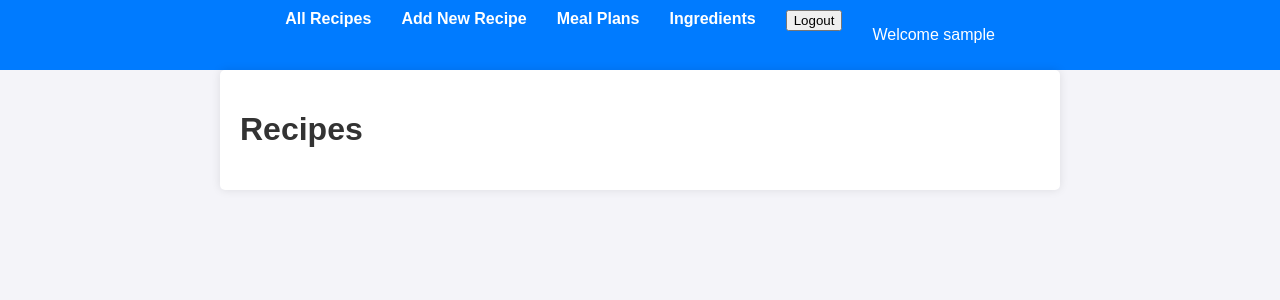
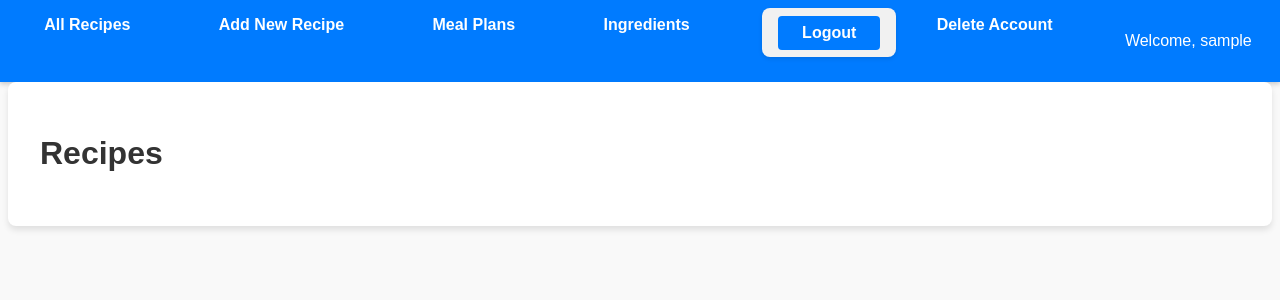
Before and after one commit to SaeginChang/cs412, a Django app: page /project/ in a window 1280 px wide. Shown: the top 300 px of the page. Run offline with Django 5.2, Linux system fonts and the light colour scheme; the visitor is signed in with stand-in values (Sample User, id 1); data that the repository does not hold is empty.

Commit message:
css file for project

```diff
--- a/project/admin.py
+++ b/project/admin.py
@@ -2,9 +2,9 @@ from django.contrib import admin
 from .models import *
 
 # Register your models here.
-admin.site.register(User)
 admin.site.register(Recipe)
 admin.site.register(Ingredient)
 admin.site.register(RecipeIngredient)
 admin.site.register(MealPlan)
 admin.site.register(MealPlanRecipe)
+admin.site.register(InstructionStep)
--- a/project/templates/project/base.html
+++ b/project/templates/project/base.html
@@ -16,35 +16,51 @@
                     <a href="{% url 'recipe_list' %}">All Recipes</a>
                 </li>
 
+                <!-- Recipe Create -->
                 <li>
-                <!-- Recipe Create -->
                     <a href="{% url 'create_recipe' %}">Add New Recipe</a>
                 </li>
 
+                <!-- Meal Plan List -->
                 <li>
-                <!-- Meal Plan List -->
                     <a href="{% url 'mealplan_list' %}">Meal Plans</a>
                 </li>
 
+                <!-- Ingredient List -->
                 <li>
-                <!-- Ingredient List -->
                     <a href="{% url 'show_all_ingredients' %}">Ingredients</a>
                 </li>
 
+                <!-- Login/Logout -->
+                {% if user.is_authenticated %}
+                    <!-- Logout -->
                     <li>
-                <!-- Login Logout -->
-                {% if user.is_authenticated %}
-
                         <form method="post" action="{% url 'logout' %}" style="display:inline;">
                             {% csrf_token %}
                             <button type="submit">Logout</button>
                         </form>
-                    <li><p>Welcome {{ user.username }}</p></li>
-                {% else %}
-                    <a href="{% url 'login' %}">Login</a>
-                {% endif %}
                     </li>
 
+                    <!-- Delete Account -->
+                    <li>
+                        <a href="{% url 'delete_account' %}">Delete Account</a>
+                    </li>
+
+                    <!-- Welcome Message -->
+                    <li>
+                        <p>Welcome, {{ user.username }}</p>
+                    </li>
+                {% else %}
+                    <!-- Login -->
+                    <li>
+                        <a href="{% url 'login' %}">Login</a>
+                    </li>
+
+                    <!-- Register -->
+                    <li>
+                        <a href="{% url 'register' %}">Register</a>
+                    </li>
+                {% endif %}
             </ul>
         </nav>
     </header>
--- a/project/templates/project/recipe_list.html
+++ b/project/templates/project/recipe_list.html
@@ -7,7 +7,8 @@
 <ul>
     {% for recipe in recipes %}
         <li>
-            <strong>{{ recipe.title }}</strong> by {{ recipe.user.username|default:"Unknown" }}<br>
+            <a href="{% url 'recipe_detail' recipe.pk %}"><strong>{{ recipe.title }}</strong></a>
+            by {{ recipe.user.username|default:"Unknown" }}<br>
             Cooking Time: {{ recipe.cooking_time }} minutes<br>
             Difficulty: {{ recipe.difficulty_level }}
         </li>
--- a/project/urls.py
+++ b/project/urls.py
@@ -1,18 +1,29 @@
 from django.urls import path
 from . import views
 from django.contrib.auth import views as auth_views
+from .views import *
 
 urlpatterns = [
     # Authentication
-    path('login/', auth_views.LoginView.as_view(template_name='project/login.html'), name='login'),
+    path('login/', CustomLoginView.as_view(), name='login'),
     path('logout/', auth_views.LogoutView.as_view(template_name='project/logout.html'), name='logout'),
+
+    # USER
+    path('register/', register_user, name='register'),
+    path('delete_account/', delete_user, name='delete_account'),
 
     # Home / Recipe URLs
     path('', views.RecipeListView.as_view(), name='recipe_list'),  # Home Page showing all recipes
-    path('recipe/<int:pk>/', views.RecipeDetailView.as_view(), name='show_recipe'),
+    path('recipe/<int:pk>/', views.RecipeDetailView.as_view(), name='recipe_detail'),
     path('recipe/create/', views.RecipeCreateView.as_view(), name='create_recipe'),
     path('recipe/<int:pk>/update/', views.RecipeUpdateView.as_view(), name='update_recipe'),
     path('recipe/<int:pk>/delete/', views.RecipeDeleteView.as_view(), name='delete_recipe'),
+
+    # Instructions URLs
+    path('recipe/<int:recipe_pk>/add-step/', AddInstructionStepView.as_view(), name='add_instruction_step'),
+    path('instruction/<int:pk>/update/', UpdateInstructionStepView.as_view(), name='update_instruction_step'),
+    path('instruction/<int:pk>/delete/', DeleteInstructionStepView.as_view(), name='delete_instruction_step'),
+
 
     # Ingredient URLs
     path('ingredients/', views.IngredientListView.as_view(), name='show_all_ingredients'),
--- a/project/views.py
+++ b/project/views.py
@@ -2,11 +2,16 @@ from django.forms import BaseModelForm
 from django.http import HttpResponse
 from django.views.generic import ListView, DetailView, CreateView, UpdateView, DeleteView
 from django.views.generic.edit import FormMixin
-from django.urls import reverse_lazy
-from .models import Recipe, Ingredient, MealPlan, MealPlan, MealPlanRecipe
-from .forms import RecipeForm, MealPlanForm, MealPlanRecipeForm, IngredientForm
-from django.shortcuts import redirect
+from django.urls import reverse_lazy, reverse
+from .models import *
+from .forms import *
+from django.shortcuts import *
 from django.contrib.auth.mixins import LoginRequiredMixin, UserPassesTestMixin
+from django.contrib.auth.views import LoginView
+from django.contrib import messages
+from django.contrib.auth.decorators import login_required
+from django.contrib.auth import get_user_model
+
 
 # Recipe Views
 class RecipeListView(ListView):
@@ -23,10 +28,11 @@ class RecipeCreateView(CreateView):
     model = Recipe
     form_class = RecipeForm
     template_name = 'project/recipe_form.html'
-    success_url = '/recipes/'
+    success_url = reverse_lazy('recipe_list')
 
     def form_valid(self, form: BaseModelForm) -> HttpResponse:
-        form.instance.user = self.request.user
+        form.instance.user = get_user_model().objects.get(pk=self.request.user.pk)
+        messages.success(self.request, 'Recipe created successfully')
         return super().form_valid(form)
 
 class RecipeUpdateView(UpdateView):
@@ -39,6 +45,45 @@ class RecipeDeleteView(DeleteView):
     model = Recipe
     template_name = 'project/recipe_confirm_delete.html'
     success_url = reverse_lazy('recipe_list')
+
+# Instruction Views
+class AddInstructionStepView(CreateView):
+    model = InstructionStep
+    fields = ['step_number', 'description']
+    template_name = 'project/instruction_form.html'
+
+    def form_valid(self, form):
+        form.instance.recipe = get_object_or_404(Recipe, pk=self.kwargs['recipe_pk'])
+        return super().form_valid(form)
+
+    def get_context_data(self, **kwargs):
+        # Add the recipe to the context
+        context = super().get_context_data(**kwargs)
+        context['recipe'] = get_object_or_404(Recipe, pk=self.kwargs['recipe_pk'])
+        return context
+
+    def get_success_url(self) -> str:
+        return reverse_lazy('recipe_detail', kwargs={'pk': self.kwargs['recipe_pk']})
+
+class UpdateInstructionStepView(UpdateView):
+    model = InstructionStep
+    fields = ['step_number', 'description']
+    template_name = 'project/instruction_form.html'
+
+    def get_context_data(self, **kwargs):
+        context = super().get_context_data(**kwargs)
+        context['recipe'] = self.object.recipe  # Add the related recipe to the context
+        return context
+
+    def get_success_url(self):
+        return reverse_lazy('recipe_detail', kwargs={'pk': self.object.recipe.pk})
+
+class DeleteInstructionStepView(DeleteView):
+    model = InstructionStep
+    template_name = 'project/instruction_confirm_delete.html'
+
+    def get_success_url(self) -> str:
+        return reverse_lazy('recipe_detail', kwargs={'pk': self.object.recipe.pk})
 
 # Ingredient Views
 class IngredientListView(ListView):
@@ -72,7 +117,7 @@ class CreateMealPlanView(CreateView):
     model = MealPlan
     form_class = MealPlanForm
     template_name = 'project/mealplan_form.html'
-    success_url = '/mealplans/'
+    success_url = reverse_lazy('mealplan_list')
 
     def form_valid(self, form: BaseModelForm) -> HttpResponse:
         form.instance.user = self.request.user
@@ -87,21 +132,52 @@ class AddRecipesToMealPlanView(CreateView):
         form.instance.meal_plan_id = self.kwargs['pk']
         return super().form_valid(form)
 
+    def get_success_url(self):
+        return reverse('show_mealplan', kwargs={'pk': self.kwargs['pk']})
+
 class UpdateMealPlanView(LoginRequiredMixin, UserPassesTestMixin, UpdateView):
     model = MealPlan
     form_class = MealPlanForm
     template_name = 'project/mealplan_form.html'
-    success_url = '/mealplans/'
+    success_url = reverse_lazy('mealplan_list')
 
     def test_func(self):
         mealplan = self.get_object()
         return self.request.user == mealplan.user # only allow owner to edit
 
-class DeleteMealPlanView(DeleteView):
+class DeleteMealPlanView(LoginRequiredMixin, UserPassesTestMixin, DeleteView):
     model = MealPlan
     template_name = 'project/mealplan_confirm_delete.html'
-    success_url = '/mealplans/'
+    success_url = reverse_lazy('mealplan_list')
 
     def test_func(self):
             mealplan = self.get_object()
             return self.request.user == mealplan.user # only allow owner to delete
+
+
+# Login Authentication Helper
+class CustomLoginView(LoginView):
+    template_name = 'project/login.html'
+
+    def get_success_url(self) -> str:
+        return self.request.GET.get('next') or reverse('recipe_list')
+
+# User Creation / Delete
+def register_user(request):
+    if request.method == 'POST':
+        form = UserRegisterForm(request.POST)
+        if form.is_valid():
+            form.save()
+            messages.success(request, 'Your account has been created! You can now log in.')
+            return redirect('login')
+    else:
+        form = UserRegisterForm()
+    return render(request, 'project/register.html', {'form': form})
+
+def delete_user(request):
+    if request.method == 'POST':
+        user = request.user
+        user.delete()
+        messages.success(request, 'Your account has been deleted')
+        return redirect('login')
+    return render(request, 'project/delete_user.html')
--- a/static/project_styles.css
+++ b/static/project_styles.css
@@ -1,55 +1,190 @@
+/* General Styles */
 body {
     font-family: Arial, sans-serif;
     margin: 0;
     padding: 0;
-    background-color: #f4f4f9;
+    background-color: #f9f9f9;
     color: #333;
 }
 
 header {
     background-color: #007bff;
-    padding: 10px 0;
     color: white;
-    text-align: center;
+    padding: 1rem 0;
+    box-shadow: 0 2px 5px rgba(0, 0, 0, 0.2);
 }
 
-.navbar {
+header nav ul.navbar {
     list-style: none;
+    display: flex;
+    justify-content: space-around;
     padding: 0;
-    display: flex;
-    justify-content: center;
     margin: 0;
 }
 
-.navbar li {
-    margin: 0 15px;
+header nav ul.navbar li {
+    margin: 0 10px;
 }
 
-.navbar a {
+header nav ul.navbar li a {
+    color: white;
     text-decoration: none;
+    font-weight: bold;
+    padding: 0.5rem 1rem;
+    border-radius: 5px;
+    transition: background-color 0.3s ease;
+}
+
+header nav ul.navbar li a:hover {
+    background-color: #0056b3;
+}
+
+main {
+    padding: 2rem;
+    max-width: 1200px;
+    margin: 0 auto;
+    background-color: #fff;
+    box-shadow: 0 4px 6px rgba(0, 0, 0, 0.1);
+    border-radius: 8px;
+}
+
+/* Forms */
+form {
+    margin: 2rem 0;
+    padding: 1rem;
+    background-color: #f1f1f1;
+    border-radius: 8px;
+    box-shadow: 0 2px 4px rgba(0, 0, 0, 0.1);
+}
+
+form label {
+    display: block;
+    font-weight: bold;
+    margin-bottom: 5px;
+}
+
+form input,
+form textarea,
+form select,
+form button {
+    width: 100%;
+    padding: 0.5rem;
+    margin-bottom: 1rem;
+    border: 1px solid #ddd;
+    border-radius: 4px;
+    font-size: 1rem;
+    box-sizing: border-box;
+}
+
+form input:focus,
+form textarea:focus,
+form select:focus {
+    border-color: #007bff;
+    outline: none;
+}
+
+form button {
+    background-color: #007bff;
+    color: white;
+    border: none;
+    font-weight: bold;
+    cursor: pointer;
+    transition: background-color 0.3s ease;
+}
+
+form button:hover {
+    background-color: #0056b3;
+}
+
+/* Tables */
+table {
+    width: 100%;
+    border-collapse: collapse;
+    margin-top: 2rem;
+    box-shadow: 0 2px 4px rgba(0, 0, 0, 0.1);
+}
+
+table th,
+table td {
+    padding: 1rem;
+    border: 1px solid #ddd;
+    text-align: left;
+}
+
+table th {
+    background-color: #007bff;
     color: white;
     font-weight: bold;
 }
 
-.navbar a:hover {
-    text-decoration: underline;
+table tr:nth-child(even) {
+    background-color: #f9f9f9;
 }
 
-.content {
-    padding: 20px;
-    max-width: 800px;
-    margin: 0 auto;
-    background: white;
-    box-shadow: 0px 0px 10px rgba(0, 0, 0, 0.1);
-    border-radius: 5px;
+/* Buttons */
+button,
+a.button {
+    display: inline-block;
+    padding: 0.5rem 1rem;
+    background-color: #007bff;
+    color: white;
+    text-decoration: none;
+    border: none;
+    border-radius: 4px;
+    font-size: 1rem;
+    font-weight: bold;
+    cursor: pointer;
+    transition: background-color 0.3s ease;
 }
 
+button:hover,
+a.button:hover {
+    background-color: #0056b3;
+}
+
+/* Messages */
+.messages {
+    margin: 1rem 0;
+    padding: 1rem;
+    border-radius: 4px;
+}
+
+.messages.success {
+    background-color: #d4edda;
+    color: #155724;
+    border: 1px solid #c3e6cb;
+}
+
+.messages.error {
+    background-color: #f8d7da;
+    color: #721c24;
+    border: 1px solid #f5c6cb;
+}
+
+.messages.info {
+    background-color: #d1ecf1;
+    color: #0c5460;
+    border: 1px solid #bee5eb;
+}
+
+/* Footer */
 footer {
     text-align: center;
-    padding: 10px 0;
+    padding: 1rem 0;
     background-color: #007bff;
     color: white;
-    position: fixed;
-    bottom: 0;
-    width: 100%;
+    margin-top: 2rem;
+    box-shadow: 0 -2px 5px rgba(0, 0, 0, 0.2);
 }
+
+/* Mobile Responsive */
+@media (max-width: 768px) {
+    header nav ul.navbar {
+        flex-direction: column;
+        align-items: center;
+    }
+
+    form {
+        padding: 0.5rem;
+    }
+}
```
Also changed, not shown: project/forms.py (+18 -2 lines), project/models.py (+22 -9 lines), project/templates/project/delete_user.html (added, +13 -0 lines), project/templates/project/instruction_confirm_delete.html (added, +13 -0 lines), project/templates/project/instruction_form.html (added, +13 -0 lines), project/templates/project/recipe_detail.html (+11 -9 lines), project/templates/project/register.html (added, +12 -0 lines), project/migrations/0004_remove_recipe_instructions_instructionstep.py (added), project/migrations/0005_alter_recipe_user_alter_mealplan_user_delete_user.py (added), project/migrations/0006_alter_recipe_user.py (added). Lines whose indentation alone changed are shown as unchanged.
